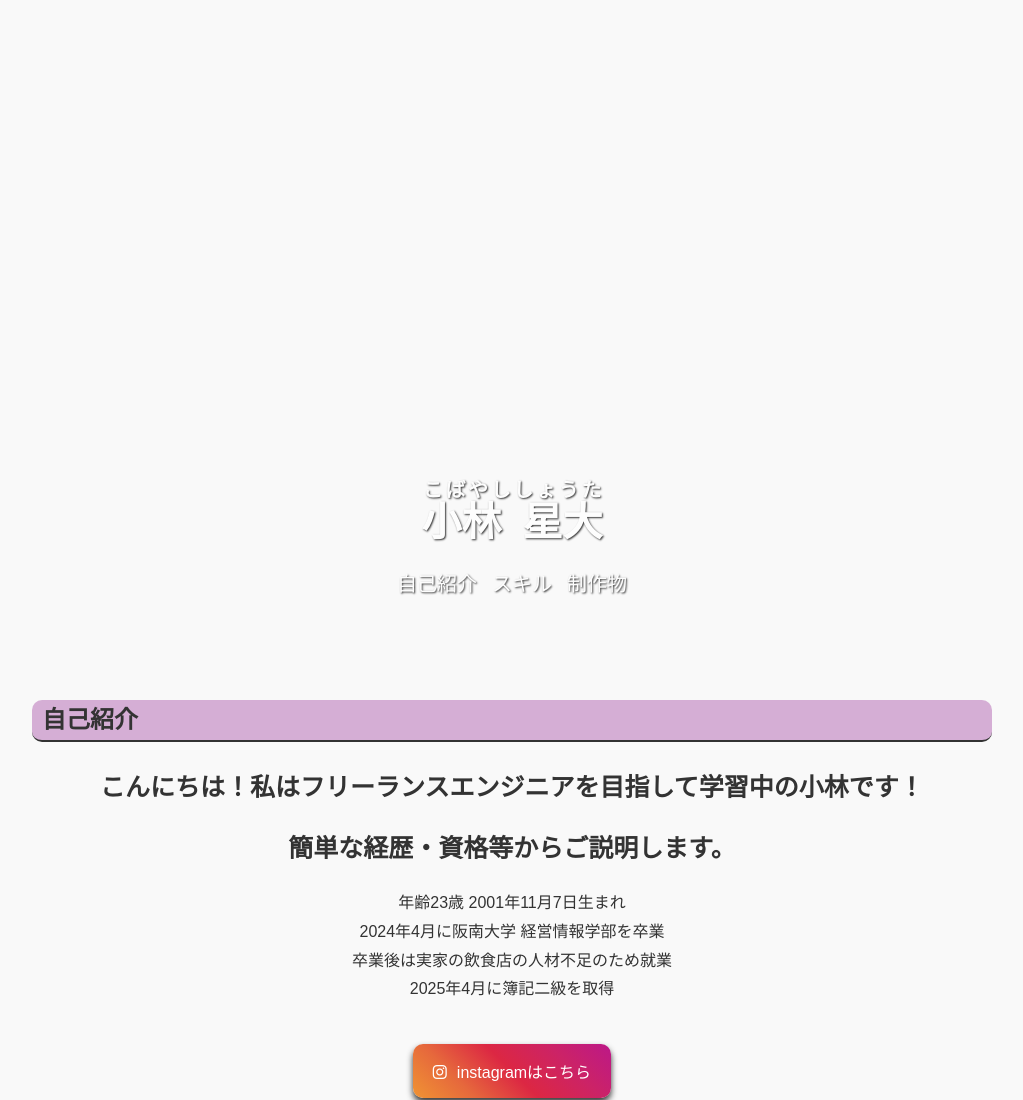
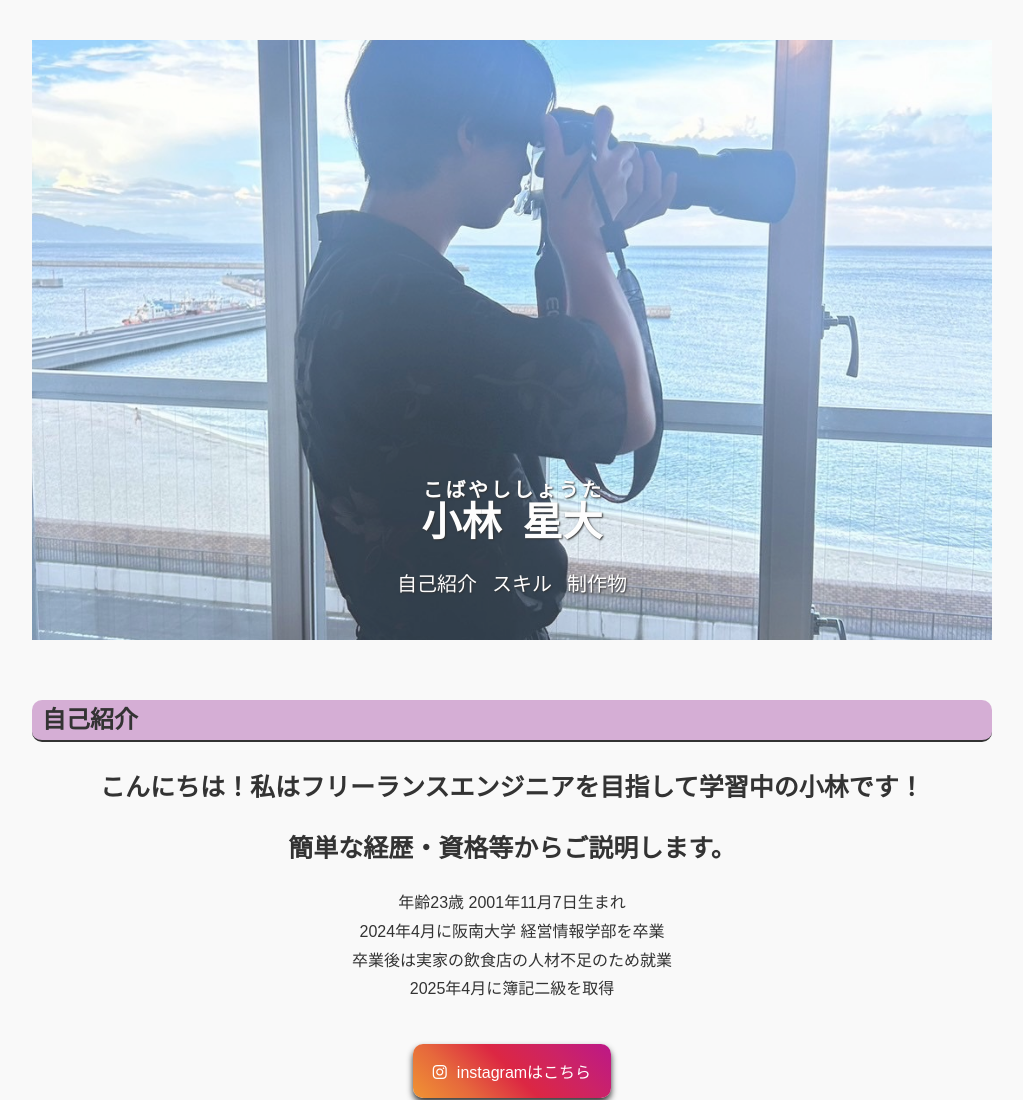
Before and after one commit to kobaprimo/portfolio1, a plain HTML site: page index.html in a window 1280 px wide. Shown: the top 1100 px of the page, without its empty margins (128-1151 px from the left). Drawn offline with Linux system fonts and the light colour scheme.

Commit message:
Update style.css

```diff
--- a/style.css
+++ b/style.css
@@ -16,7 +16,7 @@ body {
 .my-image {
     width: 960px;
     height: 600px;
-    background-image: url("myphoto.jpg/zikoshoukai-img.jpg");
+    background-image: url("zikoshoukai-img.jpg");
     background-size: cover;
     background-position: center;
     opacity: 0.8;
```
